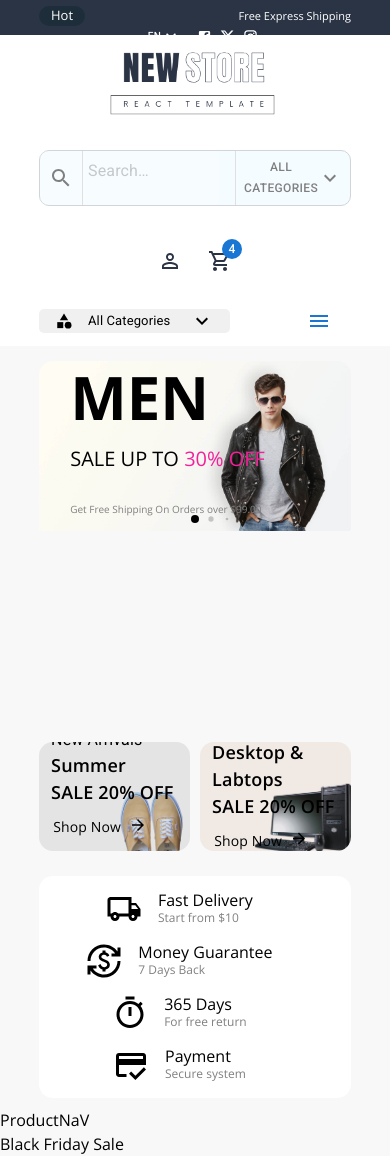
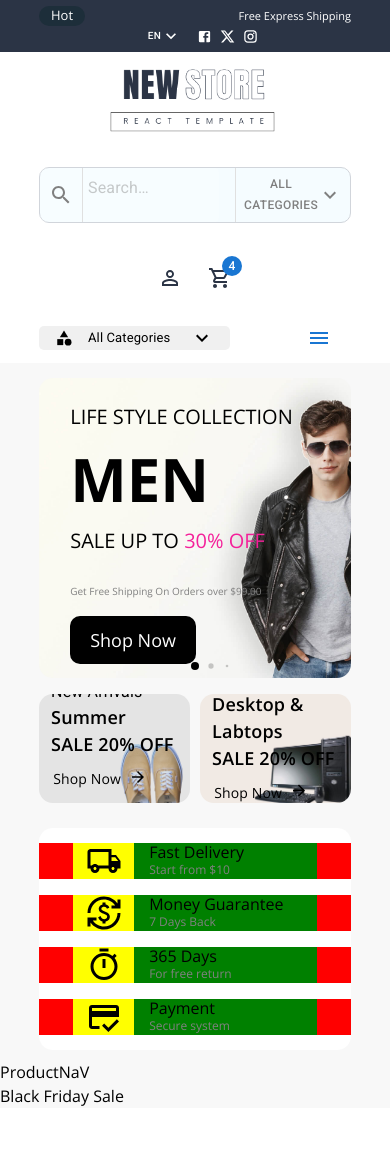
Before and after one commit to MahmoudSamyDev/Ecommerce-React-Ts-project, a React (Vite) app: page / in a window 390 px wide. After the commit the page ends 1108 px from the top, so only its background shows below. Built offline with nearby package versions, Linux system fonts and the light colour scheme.

Commit message:
Values Row responsivness

```diff
--- a/src/Sections/Landing/Landing.tsx
+++ b/src/Sections/Landing/Landing.tsx
@@ -7,7 +7,7 @@ function Landing() {
     return (
         <div className="main-header-container w-full content-center py-[15px]">
             <ContainerWrapper>
-                <div className="flex flex-col lg:flex-row gap-4 justify-between min-h-[490px] max-h-[fit-content]">
+                <div className="flex flex-col lg:flex-row gap-4 justify-between min-h-[fit-content] h-[490px] max-h-[fit-content]">
                     <SliderAds />
                     <Box sx={{flexDirection: {xs: 'row', md: 'column'}, display:'flex', gap: '10px', justifyContent: 'space-between'}}>
                         <BoxAd
--- a/src/Sections/Values/ValueCard.tsx
+++ b/src/Sections/Values/ValueCard.tsx
@@ -11,11 +11,15 @@ interface ValueCard {
 function Value({card}: {card: ValueCard}) {
     return (
         <Grid size={{ xs: 12, md: 6, lg: 3 }}>
-            <div className='w-[90%] flex justify-center items-center gap-4'>
-                <div className='icon'>{card?.icon}</div>
-                <div className='content leading-[18px]'>
-                    <span className='block'>{card?.title}</span>
-                    <span className='block text-[grey] text-[12px]'>{card?.description}</span>
+            <div className='w-full flex justify-center items-center gap-4 bg-[red] h-full'>
+                <div className='flex w-[78%] h-full sm:w-[40%] md:w-[50%] lg:w-[80%] justify-start items-center content-center mx-auto bg-[green]'>
+
+                    <div className='icon mr-[15px] w-[25%] bg-[yellow] flex justify-center items-center'>{card?.icon}</div>
+                    <div className='content leading-[18px] text-left lg:grow-0'>
+                        <span className='block'>{card?.title}</span>
+                        <span className='block text-[grey] text-[12px]'>{card?.description}</span>
+                    </div>
+
                 </div>
             </div>
         </Grid>
--- a/src/layout/Header/TopBar/TopBar.tsx
+++ b/src/layout/Header/TopBar/TopBar.tsx
@@ -5,7 +5,7 @@ import ContainerWrapper from "../../../layout/Components/ContainerWrapper";
 
 function TopBar() {
     return (
-        <div className="top-bar-container w-full bg-darkBlue h-[35px]">
+        <div className="top-bar-container w-full bg-darkBlue min-h-[35px] max-h-[fit-content]">
             <ContainerWrapper>
                 <div className='top-bar flex-col md:flex-row py-[6px] flex justify-between h-full items-center text-white'>
                     <div className="w-full md:w-[200px] flex justify-between items-center space-x-[20px]">
```
